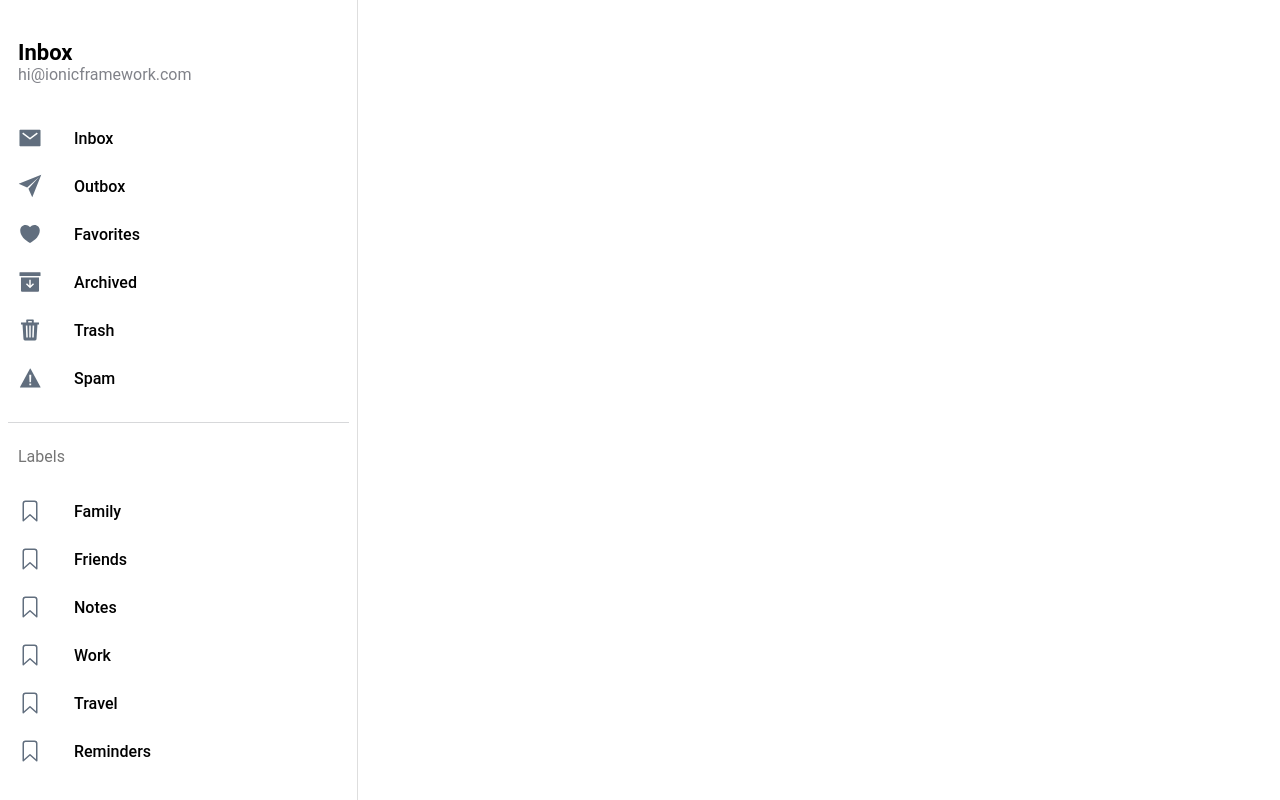
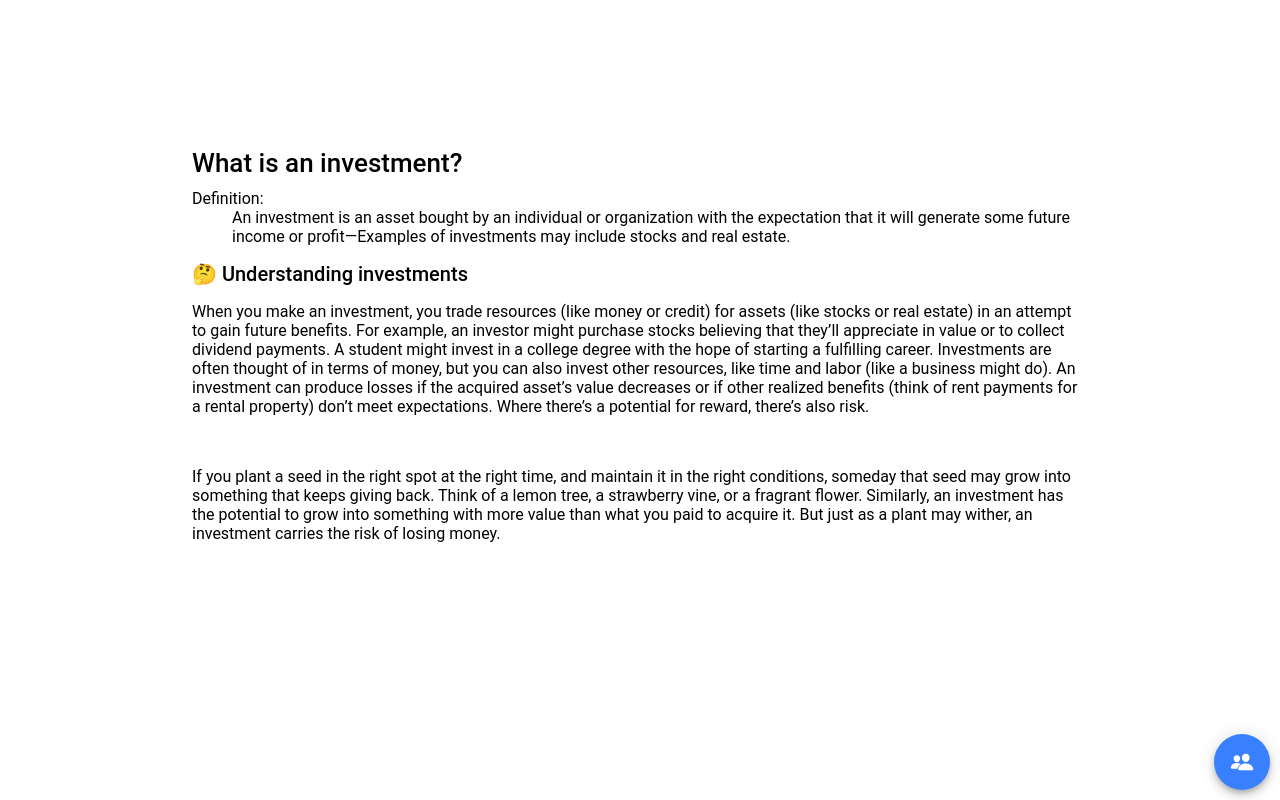
Before and after one commit to pranavm7/Fintel, a React (Create React App) app: page /secondPage in a window 1280 px wide. Built offline with nearby package versions, Linux system fonts and the light colour scheme.

Commit message:
secondPage created

```diff
--- a/package.json
+++ b/package.json
@@ -20,6 +20,7 @@
     "@types/react-router": "^5.1.11",
     "@types/react-router-dom": "^5.1.7",
     "cordova": "^10.0.0",
+    "formik": "^2.2.9",
     "ionicons": "^5.4.0",
     "react": "^17.0.1",
     "react-dom": "^17.0.1",
--- a/src/App.tsx
+++ b/src/App.tsx
@@ -1,8 +1,9 @@
-import { IonApp, IonRouterOutlet, IonSplitPane } from '@ionic/react';
+import { IonApp, IonRouterOutlet } from '@ionic/react';
 import { IonReactRouter } from '@ionic/react-router';
 import { Redirect, Route } from 'react-router-dom';
-import Menu from './components/Menu';
 import Page from './pages/Page';
+
+import SecondPage from './pages/secondPage';
 
 /* Core CSS required for Ionic components to work properly */
 import '@ionic/react/css/core.css';
@@ -27,8 +28,7 @@ const App: React.FC = () => {
   return (
     <IonApp>
       <IonReactRouter>
-        <IonSplitPane contentId="main">
-          <Menu />
+
           <IonRouterOutlet id="main">
             <Route path="/" exact={true}>
               <Redirect to="/page/Inbox" />
@@ -36,11 +36,14 @@ const App: React.FC = () => {
             <Route path="/page/:name" exact={true}>
               <Page />
             </Route>
+            <Route path="/secondPage" exact={true}>
+              <SecondPage/>
+            </Route>
+            {/* <Route path="/"  component={}*/}
             {/*  Route */}
             {/* component tag */}
             {/*  Close route */}
           </IonRouterOutlet>
-        </IonSplitPane>
       </IonReactRouter>
     </IonApp>
   );
--- /dev/null
+++ b/src/components/secondPageComponent.tsx
@@ -0,0 +1,25 @@
+import { IonContent, IonFab, IonFabButton, IonFabList, IonIcon, IonButton } from '@ionic/react';
+import React from 'react';
+import './secondPageComponentStyle.css';
+import {people, close} from 'ionicons/icons';
+
+
+const __html =`<h1>What is an investment?</h1><dt>Definition:</dt><dd> An investment is an asset bought by an individual or organization with the expectation that it will generate some future income or profit—Examples of investments may include stocks and real estate. </dd><h4>🤔 Understanding investments</h4><p>When you make an investment, you trade resources (like money or credit) for assets (like stocks or real estate) in an attempt to gain future benefits. For example, an investor might purchase stocks believing that they’ll appreciate in value or to collect dividend payments. A student might invest in a college degree with the hope of starting a fulfilling career. Investments are often thought of in terms of money, but you can also invest other resources, like time and labor (like a business might do). An investment can produce losses if the acquired asset’s value decreases or if other realized benefits (think of rent payments for a rental property) don’t meet expectations. Where there’s a potential for reward, there’s also risk.</p> <br> <p>If you plant a seed in the right spot at the right time, and maintain it in the right conditions, someday that seed may grow into something that keeps giving back. Think of a lemon tree, a strawberry vine, or a fragrant flower. Similarly, an investment has the potential to grow into something with more value than what you paid to acquire it. But just as a plant may wither, an investment carries the risk of losing money.</p>`;
+
+function SecondPageComponent() {
+    return (
+    <IonContent fullscreen={true} scrollX={false}  class="contentClass">
+        <div dangerouslySetInnerHTML={{__html}}></div>
+        <IonFab vertical="bottom" horizontal="end" slot="fixed">
+          <IonFabButton color="primary" closeIcon={close}>
+            <IonIcon icon={people}></IonIcon>
+          </IonFabButton>
+          <IonFabList side="start">
+              <IonButton color="primary" href="#" >Chat with Advisor</IonButton>
+          </IonFabList>
+        </IonFab>
+    </IonContent>
+    )
+}
+
+export default SecondPageComponent
--- /dev/null
+++ b/src/components/secondPageComponentStyle.css
@@ -0,0 +1,7 @@
+
+.contentClass{
+    --padding-start: 15%;
+    --padding-end: 15%;
+    --padding-top: 10%;
+    --padding-bottom: 15%;
+}
--- /dev/null
+++ b/src/pages/secondPage.tsx
@@ -0,0 +1,13 @@
+import React from 'react'
+import SecondPageComponent from '../components/secondPageComponent'
+import { IonPage } from '@ionic/react'
+
+function SecondPage() {
+    return (
+    <IonPage>
+        <SecondPageComponent />
+    </IonPage>
+    )
+}
+
+export default SecondPage;
```
Also changed, not shown: 1 other file (tests, documents, lock files or other folders).
